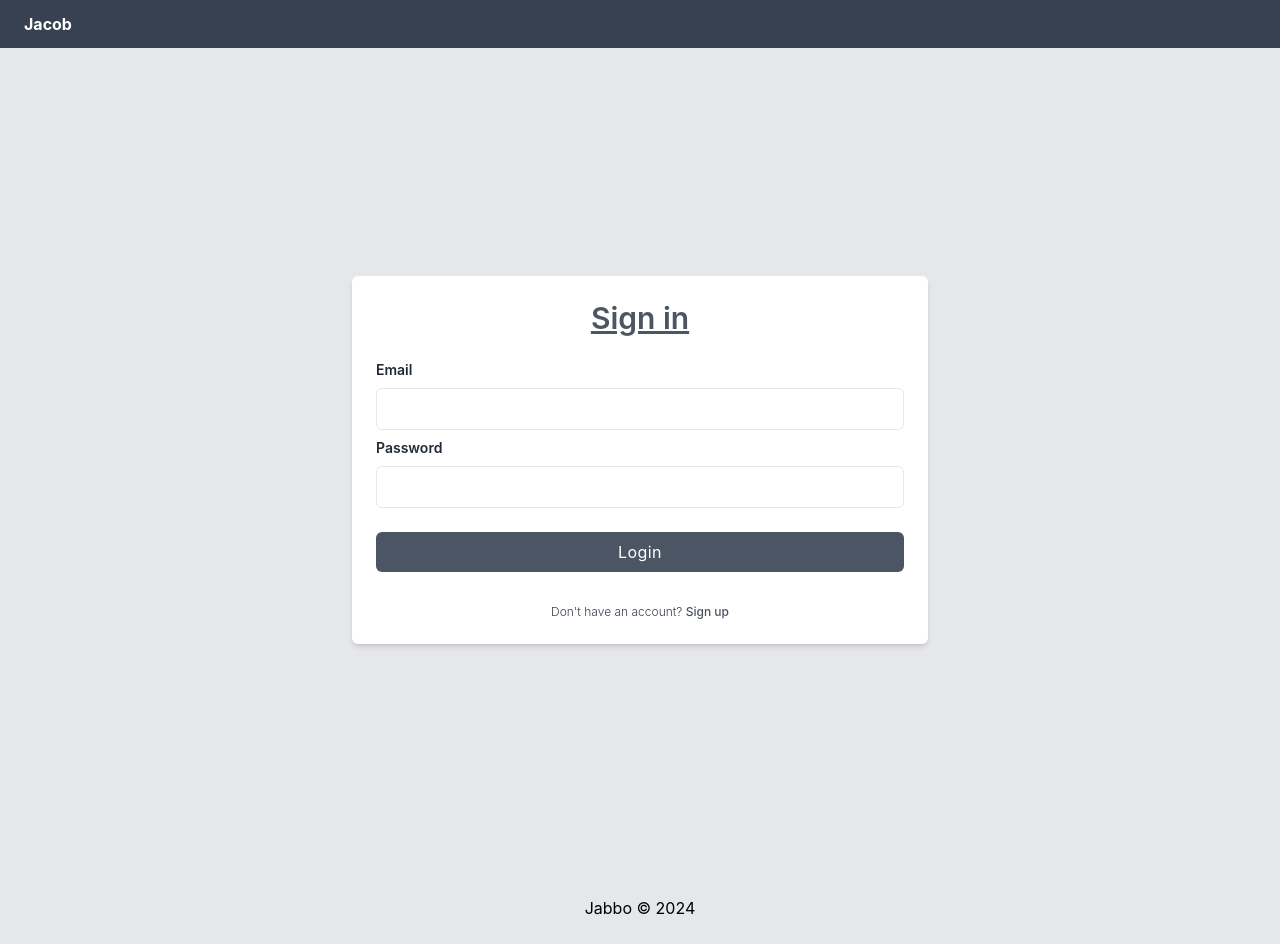
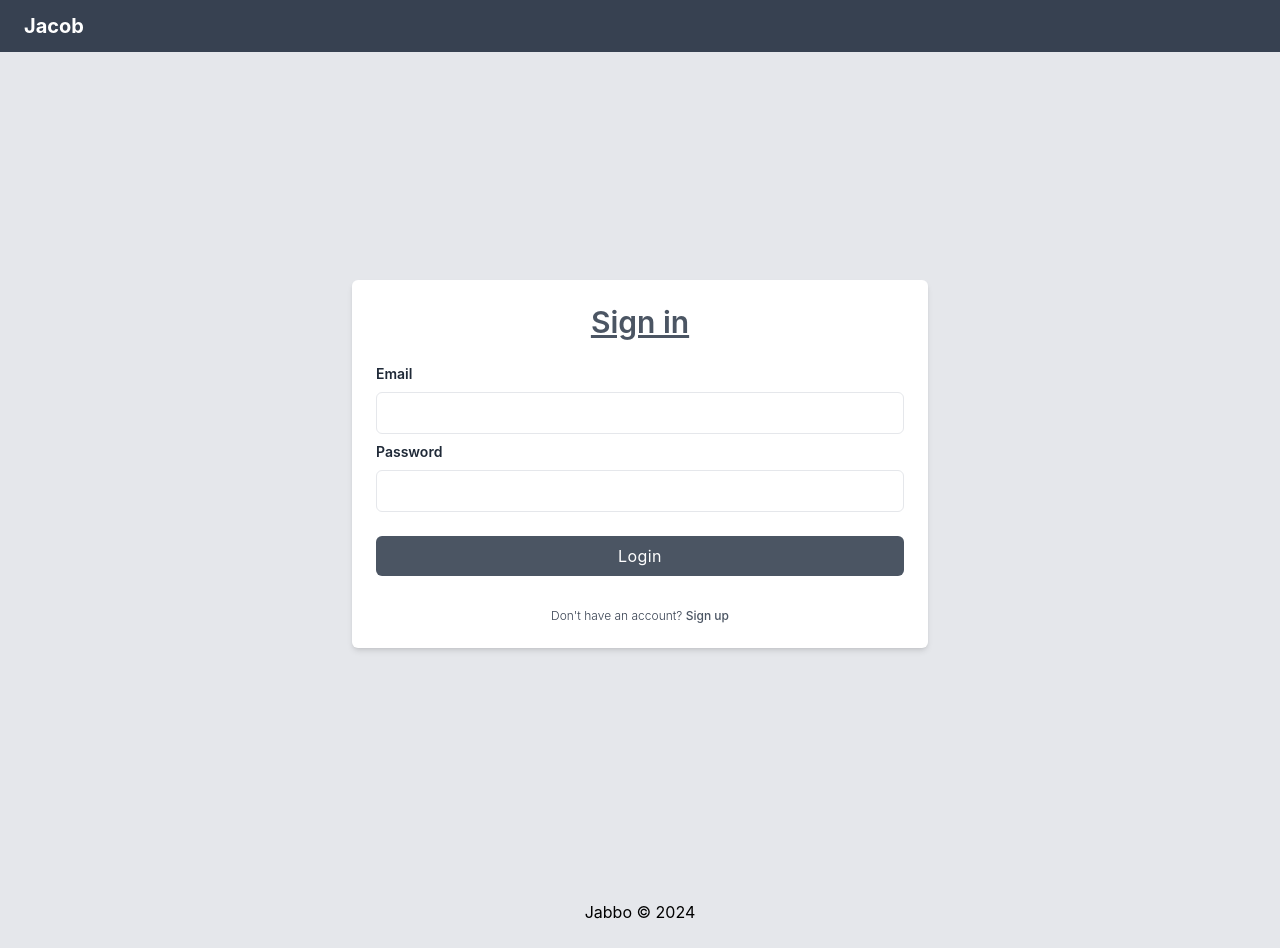
Before and after one commit to Yelkoti/dresso, a React (Create React App) app in the folder frontend/dresso/: page /auth in a window 1280 px wide. Built offline with nearby package versions, Linux system fonts and the light colour scheme.

Commit message:
Changed title and icon of the project

```diff
--- a/frontend/dresso/public/index.html
+++ b/frontend/dresso/public/index.html
@@ -2,12 +2,12 @@
 <html lang="en">
   <head>
     <meta charset="utf-8" />
-    <link rel="icon" href="%PUBLIC_URL%/favicon.ico" />
+    <link rel="icon" href="https://as1.ftcdn.net/v2/jpg/02/28/28/40/1000_F_228284080_xjN2LkC6B3uEDtYq8x0WWcC2rm7fPVPC.jpg" />
     <meta name="viewport" content="width=device-width, initial-scale=1" />
     <meta name="theme-color" content="#000000" />
     <meta
       name="description"
-      content="Web site created using create-react-app"
+      content="My cloting management app"
     />
     <link rel="apple-touch-icon" href="%PUBLIC_URL%/logo192.png" />
     <!--
@@ -24,7 +24,7 @@
       work correctly both with client-side routing and a non-root public URL.
       Learn how to configure a non-root public URL by running `npm run build`.
     -->
-    <title>React App</title>
+    <title>Jacob</title>
   </head>
   <body>
     <noscript>You need to enable JavaScript to run this app.</noscript>
--- a/frontend/dresso/src/components/Header/NavBar/NavBar.jsx
+++ b/frontend/dresso/src/components/Header/NavBar/NavBar.jsx
@@ -39,7 +39,7 @@ const NavBar = () => {
 
   return (
     <nav className="bg-gray-700 flex py-3 justify-between px-6">
-      <Link className="font-bold text-white" to="/">
+      <Link className="font-bold text-white text-xl" to="/">
         Jacob
       </Link>
       {userInfo && (
```
